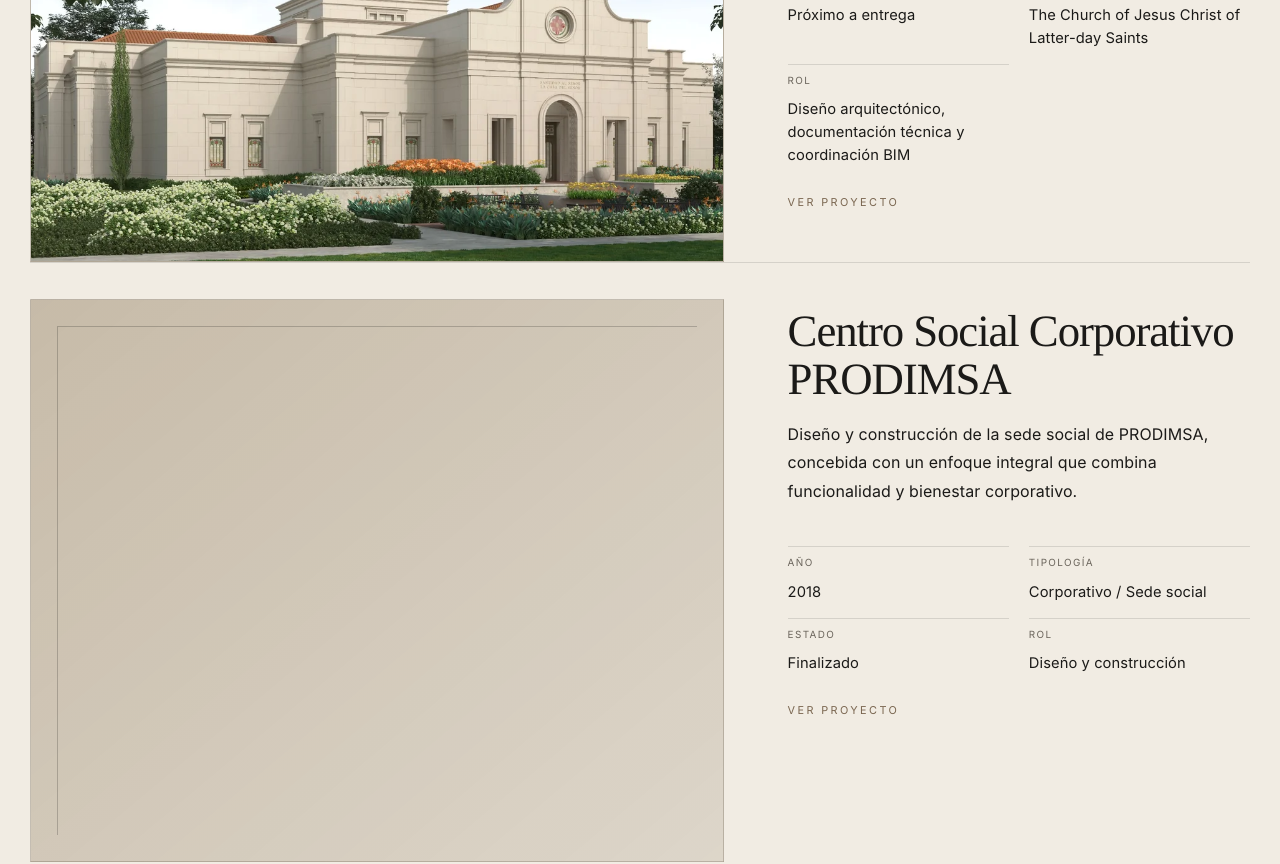
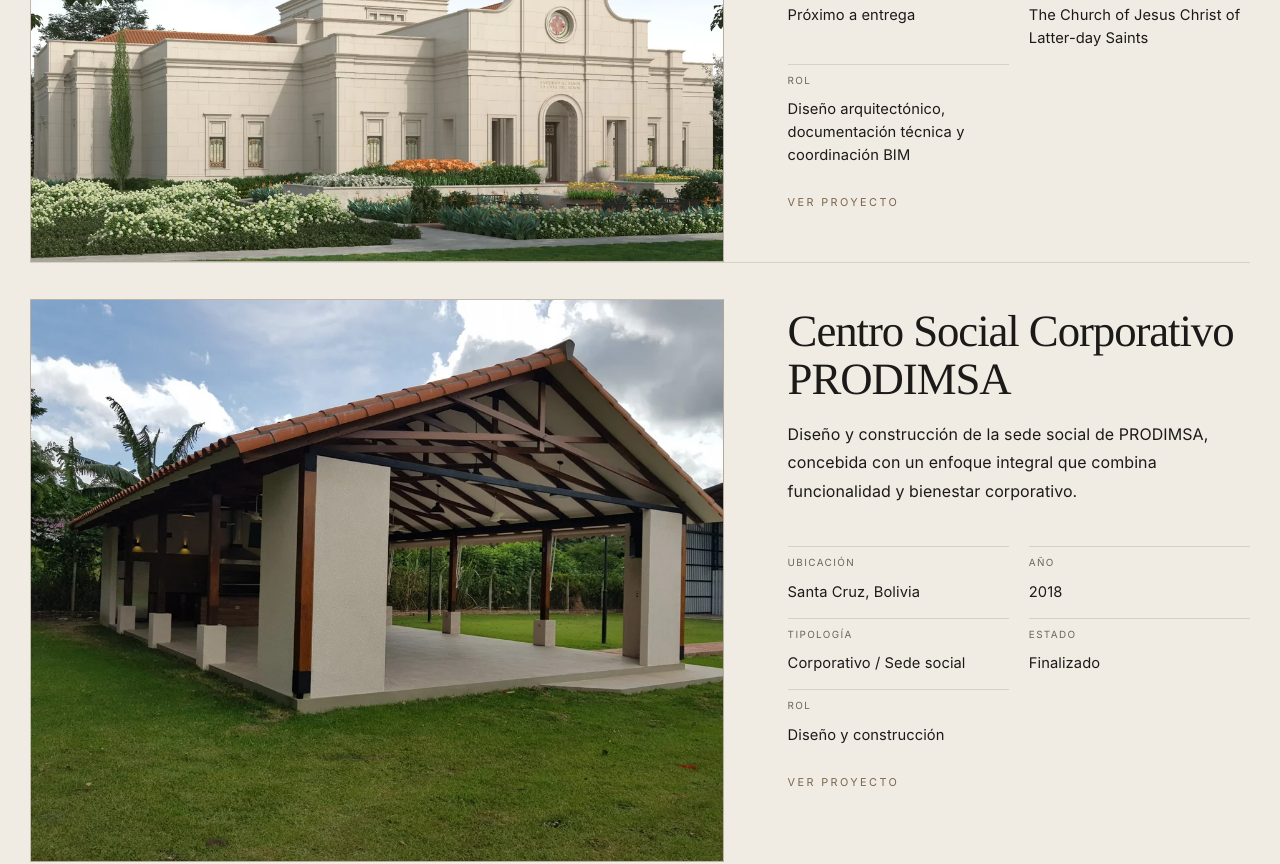
Before and after one commit to richimenvic/mendieta-studio-web, a React (Vite) app: page /proyectos in a window 1280 px wide. Shown: the part 1307-2171 px from the top of the page. Built offline with nearby package versions, Linux system fonts and the light colour scheme.

Commit message:
Integrate optimized project images across home and project views

```diff
--- a/src/components/ProjectCard.jsx
+++ b/src/components/ProjectCard.jsx
@@ -5,7 +5,7 @@
     <article className="featured-project">
       <Link className="featured-project-media" to={`/proyectos/${project.slug}`} aria-label={`Ver proyecto ${project.title}`}>
         {project.cardImage
-          ? <img className="media-img featured-project-media-img" src={project.cardImage} alt={project.title} loading="lazy" />
+          ? <img className="media-img featured-project-media-img" src={project.cardImage} alt={`Imagen principal del proyecto ${project.title}`} loading="lazy" />
           : null}
       </Link>
       <div className="featured-project-content">
--- a/src/data/projects.js
+++ b/src/data/projects.js
@@ -38,12 +38,23 @@
     slug: 'centro-social-corporativo-prodimsa',
     legacyPath: '/project-prodimsa.html',
     title: 'Centro Social Corporativo PRODIMSA',
+    location: 'Santa Cruz, Bolivia',
     year: '2018',
     type: 'Corporativo / Sede social',
     status: 'Finalizado',
     role: 'Diseño y construcción',
     description:
       'Diseño y construcción de la sede social de PRODIMSA, concebida con un enfoque integral que combina funcionalidad y bienestar corporativo.',
+    cardImage: '/img/projects/prodimsa-lateral-card.webp',
+    detailImage: '/img/projects/prodimsa-lateral-detail.webp',
+    galleryImages: [
+      '/img/projects/prodimsa-lateral-detail.webp',
+      '/img/projects/prodimsa-gallery-02-exterior.webp',
+      '/img/projects/prodimsa-gallery-03-main-hall.webp',
+      '/img/projects/prodimsa-gallery-05-barbecue.webp',
+      '/img/projects/prodimsa-gallery-06-structure.webp',
+      '/img/projects/prodimsa-gallery-04-covered-space.webp',
+    ],
   },
 ]
 
--- a/src/pages/Home.jsx
+++ b/src/pages/Home.jsx
@@ -19,7 +19,7 @@
             </div>
           </div>
           <figure className="hero-image hero-image-photo">
-            <img className="media-img" src="/img/projects/lapaz-hero.webp" alt="Proyecto arquitectónico de Mendieta Studio" loading="eager" />
+            <img className="media-img" src="/img/projects/lapaz-hero.webp" alt="Vista exterior del Templo La Paz, proyecto destacado de Mendieta Studio" loading="eager" />
             <figcaption>Mendieta Studio · Portfolio seleccionado</figcaption>
           </figure>
         </div>
@@ -35,7 +35,7 @@
               <article className="home-project-card" key={project.slug}>
                 <Link to={`/proyectos/${project.slug}`} className="home-project-image" aria-label={`Ver proyecto ${project.title}`}>
                   {project.cardImage
-                    ? <img className="media-img home-project-media-img" src={project.cardImage} alt={project.title} loading="lazy" />
+                    ? <img className="media-img home-project-media-img" src={project.cardImage} alt={`Imagen del proyecto ${project.title}`} loading="lazy" />
                     : <span className="home-project-fallback media-avicola" aria-hidden="true" />}
                 </Link>
                 <div className="home-project-content">
--- a/src/pages/ProjectDetail.jsx
+++ b/src/pages/ProjectDetail.jsx
@@ -13,13 +13,27 @@
         <h1>{project.title}</h1>
         {project.detailImage && (
           <figure className="featured-project-media project-detail-media">
-            <img className="media-img project-detail-media-img" src={project.detailImage} alt={project.title} loading="eager" />
+            <img className="media-img project-detail-media-img" src={project.detailImage} alt={`Imagen principal del proyecto ${project.title}`} loading="eager" />
           </figure>
         )}
         <p>{project.description}</p>
         <dl className="project-facts">
           {Object.entries({ Ubicación: project.location, Año: project.year, Estado: project.status, 'Fase actual': project.phase, Cliente: project.client, Rol: project.role, Tipología: project.type }).map(([k, v]) => v && <div key={k}><dt>{k}</dt><dd>{v}</dd></div>)}
         </dl>
+        {project.galleryImages?.length ? (
+          <section className="project-gallery section-min" aria-label={`Galería del proyecto ${project.title}`}>
+            {project.galleryImages.map((imageSrc, index) => (
+              <figure className="image-placeholder" key={imageSrc}>
+                <img
+                  className="media-img"
+                  src={imageSrc}
+                  alt={`Galería ${index + 1} del proyecto ${project.title}`}
+                  loading="lazy"
+                />
+              </figure>
+            ))}
+          </section>
+        ) : null}
         {project.legalNote && <p className="legal-note">{project.legalNote}</p>}
       </div>
     </main>
```
